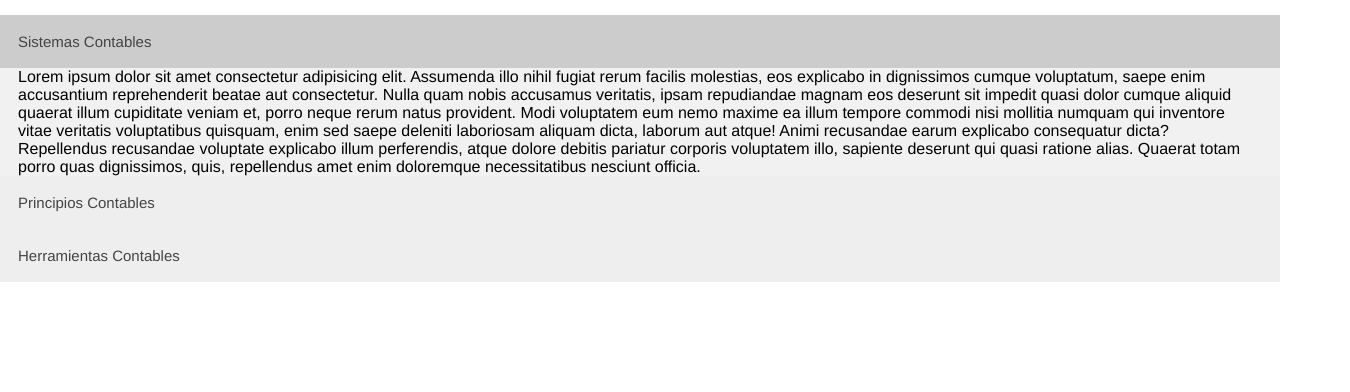
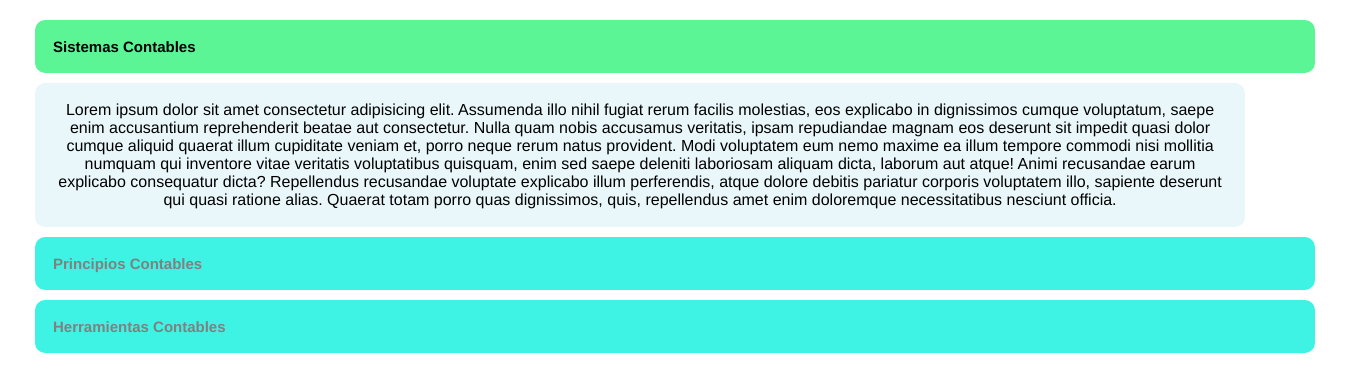
Before and after one commit to Nouses/hackathon12, a plain HTML site: page index.html in a window 1280 px wide. Both pictures are taken after a click on the button "Sistemas Contables". Shown: the part 358-750 px from the top of the page, 1350 px wide, since content can reach past the window. Drawn offline with Linux system fonts and the light colour scheme.

Commit message:
Mejorando estilo articulo desplegable

```diff
--- a/styles/styles.css
+++ b/styles/styles.css
@@ -56,8 +56,9 @@ nav{
 /*ARTICULO DESPLEGABLE*/
 
 .desplegable {
-    background-color: #eee;
-    color: #444;
+    width: 400px;
+    background-color: rgb(62, 243, 228);
+    color: grey;
     cursor: pointer;
     padding: 18px;
     width: 100%;
@@ -65,15 +66,23 @@ nav{
     text-align: left;
     outline: none;
     font-size: 15px;
+    border-radius: 10px;
+    font-weight: bold;
+    margin: 5px 35px 5px 35px;
 }
 
 .active,.desplegable:hover{
-    background-color: #ccc;
+    background-color: rgb(91, 245, 150);
+    color:black;
 }
 
 .articulo{
-    padding: 0 18px;
+    padding: 18px;
     display: none;
     overflow: hidden;
-    background-color: #f1f1f1;
+    background-color: #e9f7fa;
+    color: black;
+    border-radius: 10px;
+    margin: 5px 35px 5px 35px;
+    text-align: center;
 }
```
Also changed, not shown: index.html (line endings or trailing spaces).
